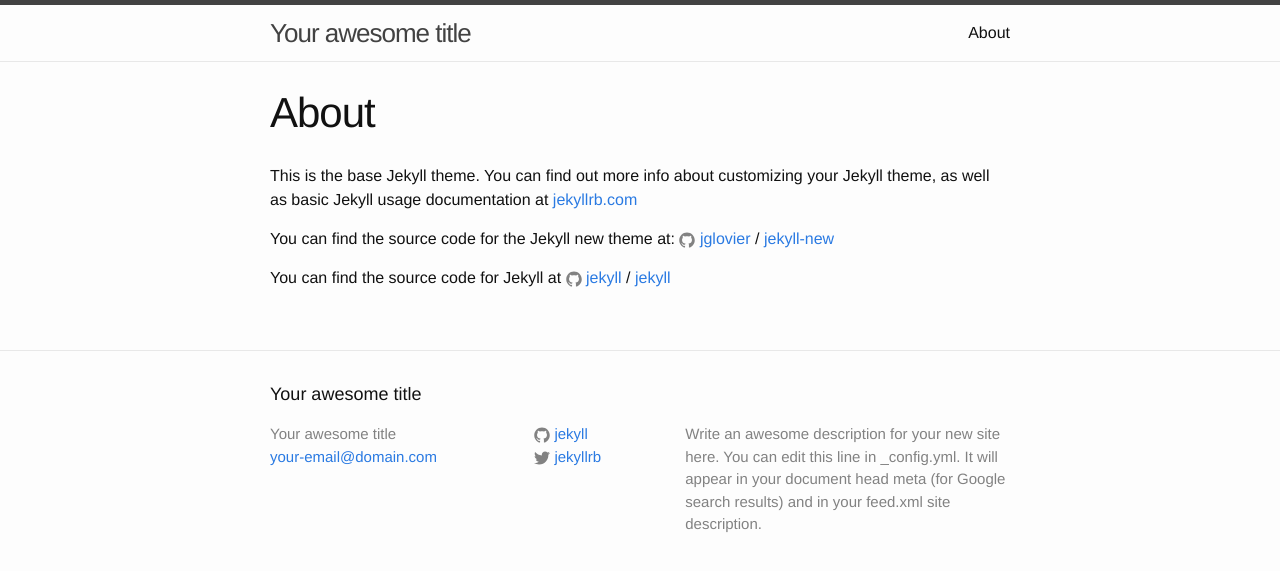
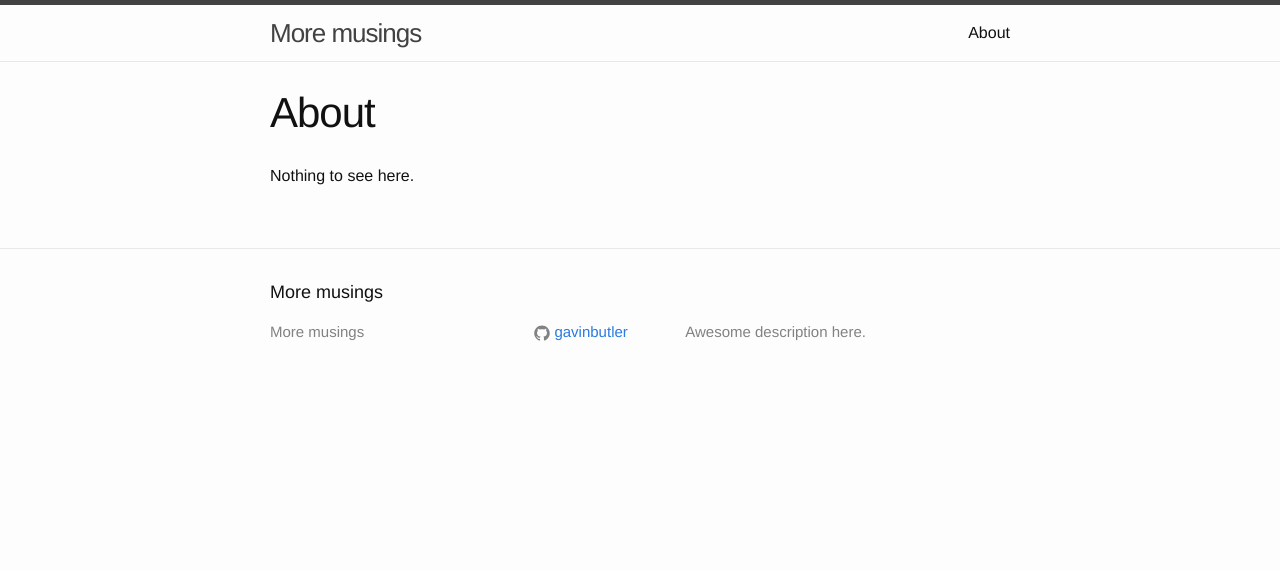
Before and after one commit to gavinbutler/gavinbutler.github.io, a Jekyll site: the page built from about.md, in a window 1280 px wide. Shown: the top 571 px of the page. Built offline with Jekyll 4.4.1, drawn with Linux system fonts in a browser that asks for light colours.

Commit message:
More config tweaks.

```diff
--- a/_config.yml
+++ b/_config.yml
@@ -6,16 +6,12 @@
 # 'jekyll serve'. If you change this file, please restart the server process.
 
 # Site settings
-title: Your awesome title
-email: your-email@domain.com
+title: More musings
 description: > # this means to ignore newlines until "baseurl:"
-  Write an awesome description for your new site here. You can edit this
-  line in _config.yml. It will appear in your document head meta (for
-  Google search results) and in your feed.xml site description.
+  Awesome description here.
 baseurl: "" # the subpath of your site, e.g. /blog
 url: "http://yourdomain.com" # the base hostname & protocol for your site
-twitter_username: jekyllrb
-github_username:  jekyll
+github_username:  gavinbutler
 
 # Build settings
 markdown: kramdown
--- a/about.md
+++ b/about.md
@@ -4,12 +4,4 @@
 permalink: /about/
 ---
 
-This is the base Jekyll theme. You can find out more info about customizing your Jekyll theme, as well as basic Jekyll usage documentation at [jekyllrb.com](http://jekyllrb.com/)
-
-You can find the source code for the Jekyll new theme at:
-{% include icon-github.html username="jglovier" %} /
-[jekyll-new](https://github.com/jglovier/jekyll-new)
-
-You can find the source code for Jekyll at
-{% include icon-github.html username="jekyll" %} /
-[jekyll](https://github.com/jekyll/jekyll)
+Nothing to see here.
```
